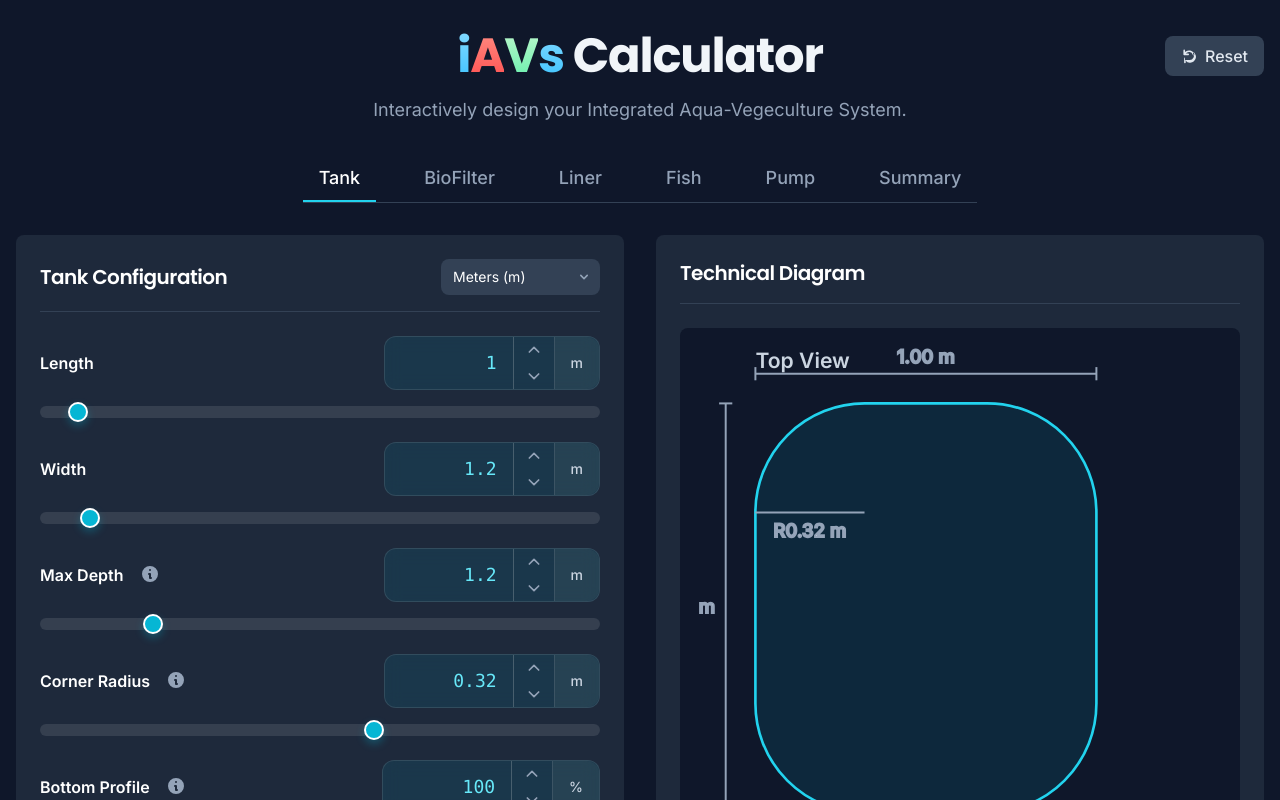
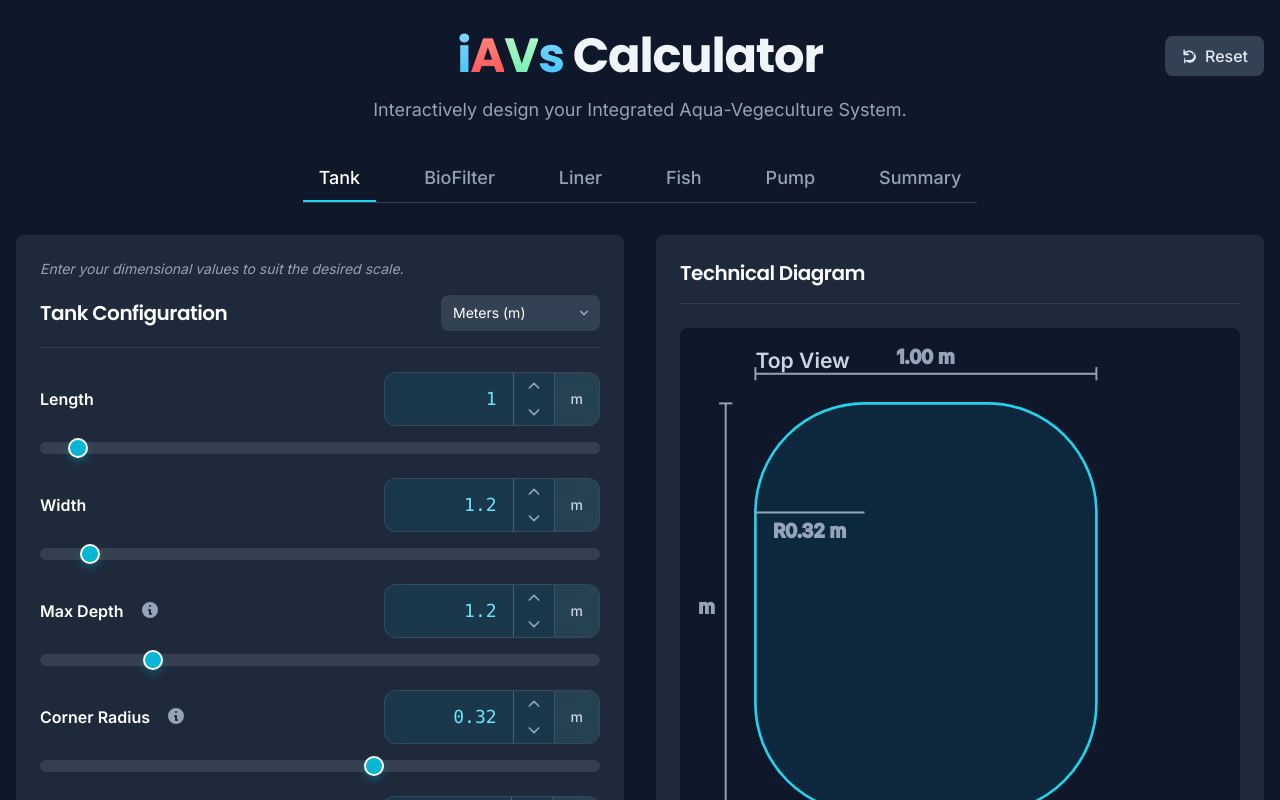
Before and after one commit to adminiavs/iAVs-Calculator, a React (Vite) app: page / in a window 1280 px wide. Shown: the top 800 px of the page. Built offline with nearby package versions, Linux system fonts and the light colour scheme.

Commit message:
label changes suggested by Dr. McMurtry.

```diff
--- a/App.tsx
+++ b/App.tsx
@@ -636,6 +636,7 @@ export default function App(): React.ReactNode {
               <div className="flex flex-col gap-8">
                 {/* INPUTS */}
                 <div className="bg-slate-800 rounded-lg p-6">
+                  <p className="text-slate-400 text-sm mb-4 italic">Enter your dimensional values to suit the desired scale.</p>
                   <div className="flex justify-between items-center border-b border-slate-700 pb-4 mb-6">
                     <h2 className="text-xl font-semibold text-white">Tank Configuration</h2>
                     <div className="relative">
--- a/components/BioFilterPage.tsx
+++ b/components/BioFilterPage.tsx
@@ -114,6 +114,7 @@ export default function BioFilterPage({ dimensions, displayDimensions, onChange,
         {/* Left Column: Configuration & Diagram */}
         <div className="flex flex-col gap-8">
           <div className="bg-slate-800 rounded-lg p-6">
+            <p className="text-slate-400 text-sm mb-4 italic">Enter your dimensional values to suit the desired scale.</p>
             <h2 className="text-xl font-semibold text-white border-b border-slate-700 pb-4 mb-6">BioFilter Configuration</h2>
             <div className="space-y-6">
               <InputSlider label="Width" value={displayDimensions.width} onChange={(v) => onChange('width', v)} min={sliderConfig.width.min} max={sliderConfig.width.max} step={sliderConfig.width.step} sliderStep={sliderConfig.width.sliderStep} unit={unit} />
--- a/components/TankDiagram.tsx
+++ b/components/TankDiagram.tsx
@@ -123,7 +123,7 @@ export default function TankDiagram({ dimensions, displayDimensions, unit }: Tan
 
       {/* Side View */}
       <g>
-         <text x={topX} y={sideViewY - 12} className="fill-slate-300 font-semibold text-base">Side View (Profile)</text>
+         <text x={topX} y={sideViewY - 12} className="fill-slate-300 font-semibold text-base">Vertical Section across Width</text>
          <path d={widthViewPath} className="fill-cyan-500/10 stroke-cyan-400 stroke-2" />
 
          {/* Vertical Centerline */}
@@ -148,7 +148,7 @@ export default function TankDiagram({ dimensions, displayDimensions, unit }: Tan
             <DimensionLine
               x1={topX + dWidth / 2} y1={curveStartPointY}
               x2={topX + dWidth / 2} y2={curveDeepestY}
-              label={`Curve: ${displayCurveDepthVal.toFixed(precision)} ${unit}`}
+              label={`Maximum depth: ${displayCurveDepthVal.toFixed(precision)} ${unit}`}
               offset={8}
               isInternal={true}
               textAnchor="start"
```
Also changed, not shown: 1 other file (tests, documents, lock files or other folders).
